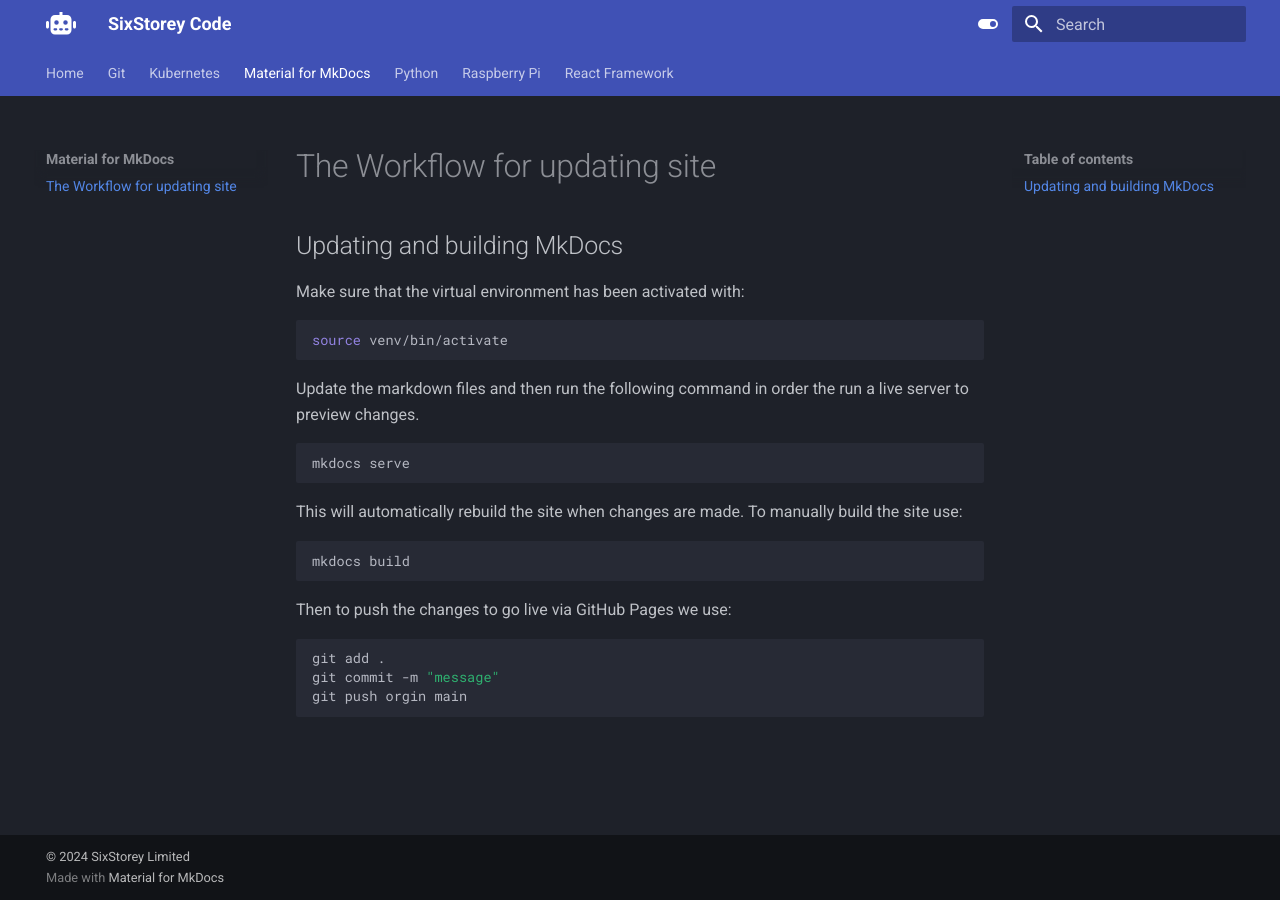
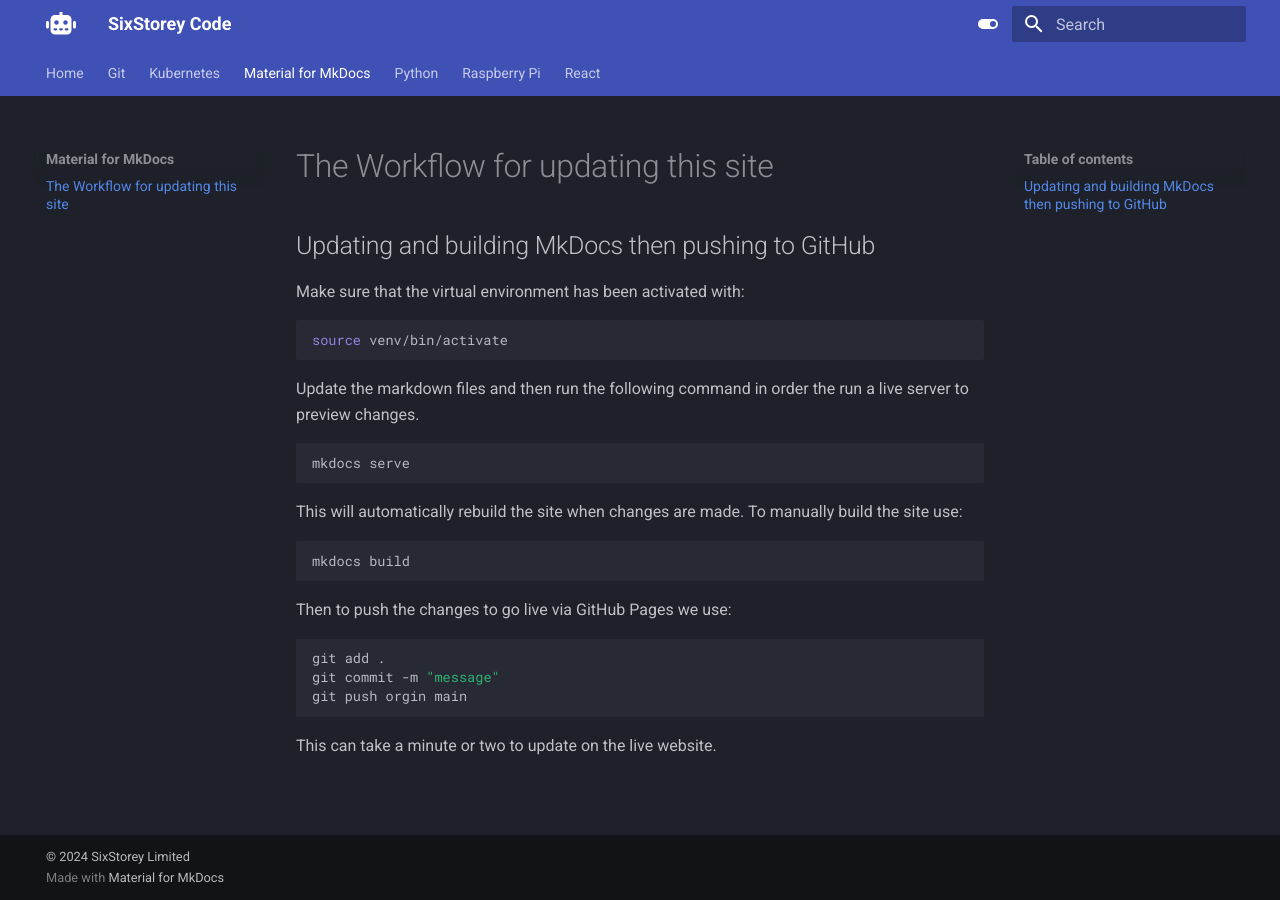
Before and after one commit to pwstorey/SixStorey-Code, an MkDocs documentation site: the page built from docs/Material for MkDocs/mkdocs_set-up.md, in a window 1280 px wide. Built offline with MkDocs 1.6.1 and Material for MkDocs 9.7.7, drawn with Linux system fonts in a browser that asks for light colours.

````diff
--- a/docs/Material for MkDocs/mkdocs_set-up.md
+++ b/docs/Material for MkDocs/mkdocs_set-up.md
@@ -1,6 +1,6 @@
-# The Workflow for updating site
+# The Workflow for updating this site
 
-## Updating and building MkDocs
+## Updating and building MkDocs then pushing to GitHub
 
 Make sure that the virtual environment has been activated with:
 
@@ -27,3 +27,5 @@ git add .
 git commit -m "message"
 git push orgin main
 ```
+
+This can take a minute or two to update on the live website.
````
Also changed, not shown: docs/index.md (+3 -0 lines), docs/React/react_setup.md (renamed from docs/React Framework/react_setup.md).
